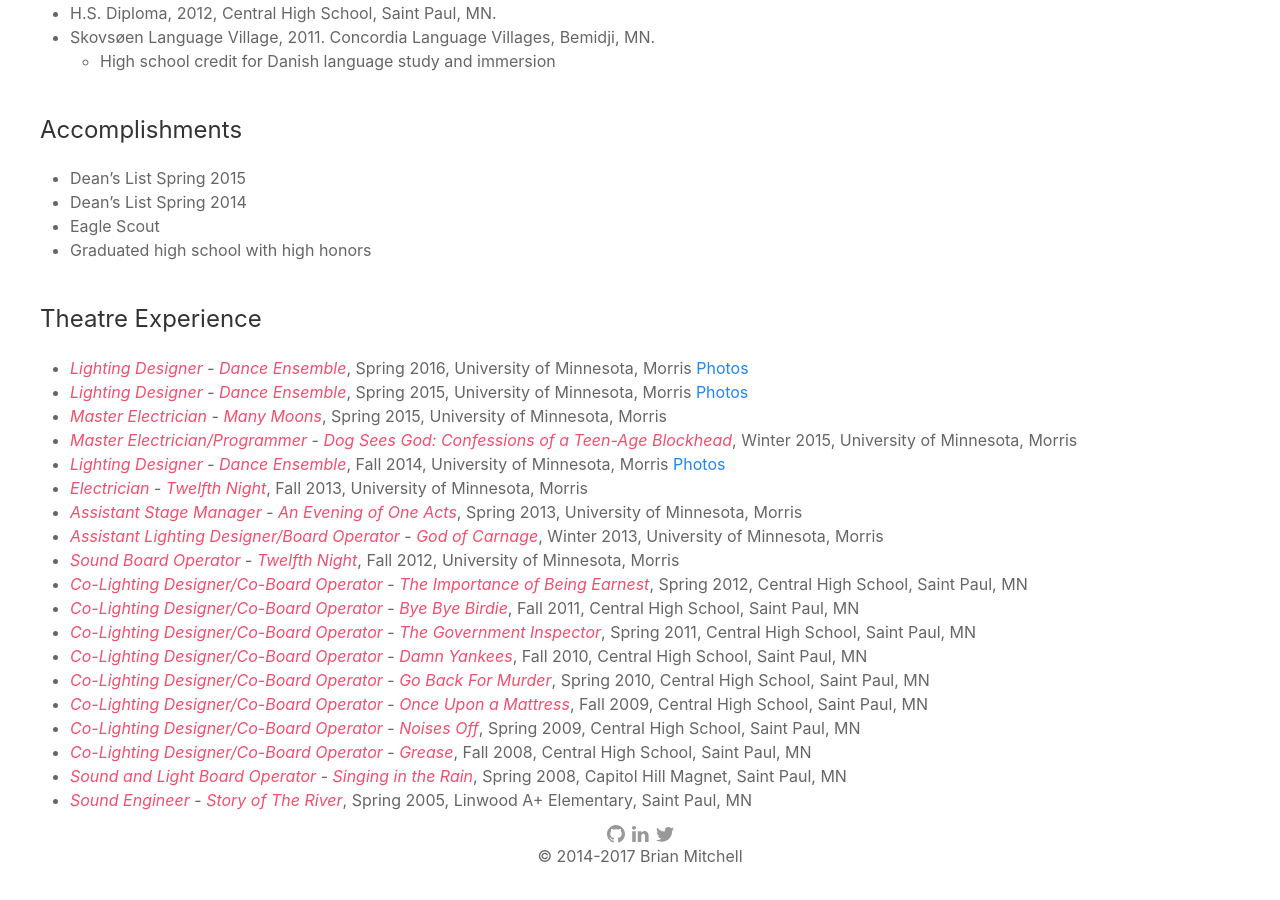
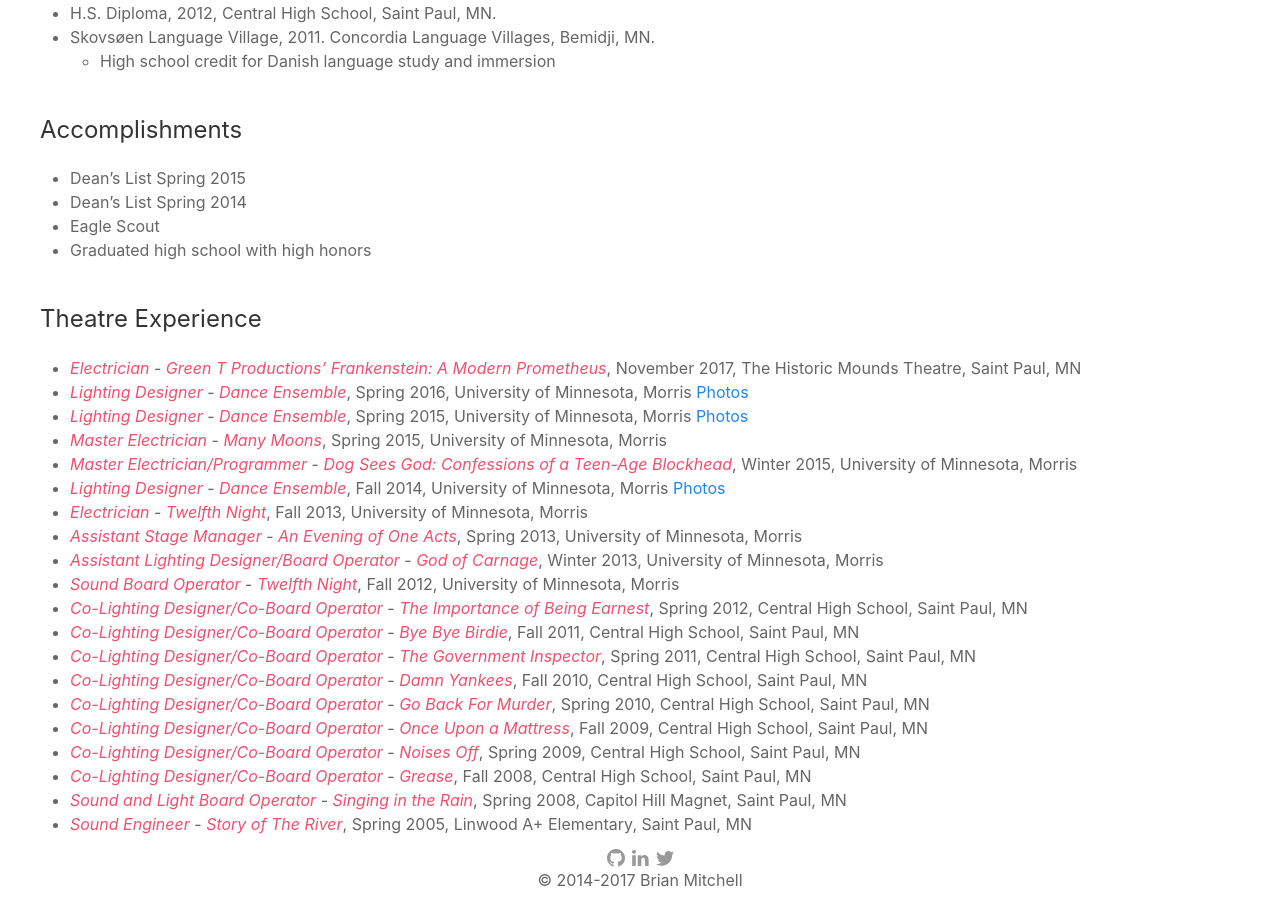
Before and after one commit to BrianMitchL/brianm.me, a Jekyll site: the page built from about.md, in a window 1280 px wide and 900 px high, scrolled down 2550 px. Built offline with Jekyll 4.4.1, drawn with Linux system fonts in a browser that asks for light colours; nearby versions of some CDN libraries; before the commit the page ends 3426 px from its top, so only the background shows below that; some of the changed text lies outside the part shown.

Commit message:
Update about.md

```diff
--- a/about.md
+++ b/about.md
@@ -105,6 +105,7 @@
 
 ### Theatre Experience
 
+* _Electrician_ - _Green T Productions' Frankenstein: A Modern Prometheus_, November 2017, The Historic Mounds Theatre, Saint Paul, MN
 * _Lighting Designer_ - _Dance Ensemble_, Spring 2016, University of Minnesota, Morris [Photos](https://flic.kr/s/aHskyhQRx3)
 * _Lighting Designer_ - _Dance Ensemble_, Spring 2015, University of Minnesota, Morris [Photos](https://flic.kr/s/aHsk9VWDqc)
 * _Master Electrician_ - _Many Moons_, Spring 2015, University of Minnesota, Morris
```
Also changed, not shown: other parts of about.md (+1 -1 lines).
